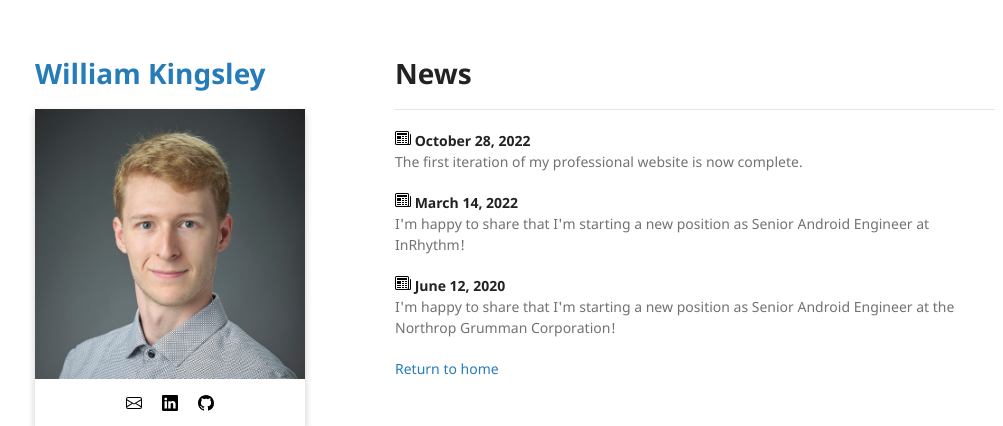
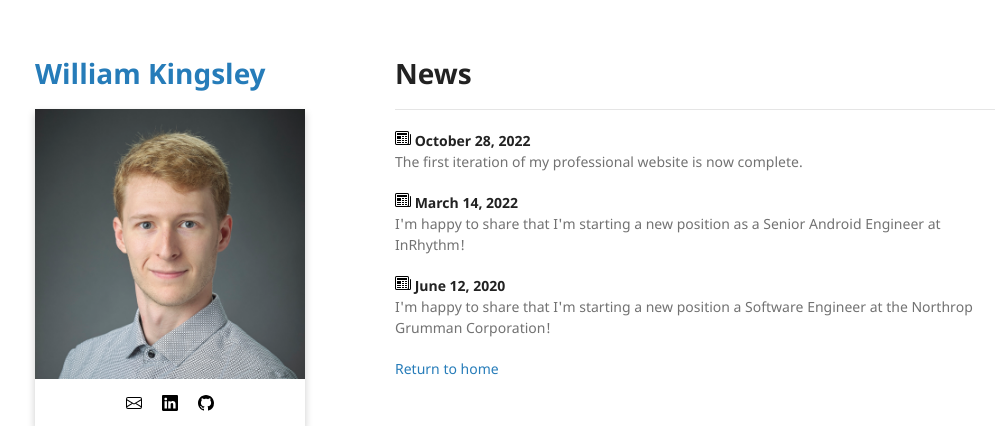
Before and after one commit to data-programmer/data-programmer.github.io, a Jekyll site: the page built from news.md, in a window 1280 px wide. Shown: the top 426 px of the page, without its empty margins (125-1128 px from the left). Built offline with Jekyll 4.4.1, drawn with Linux system fonts in a browser that asks for light colours; our own code applies the rules of GitHub Pages for plain Markdown files.

Commit message:
Updating news

```diff
--- a/_data/news.yml
+++ b/_data/news.yml
@@ -2,10 +2,10 @@
   date: "October 28, 2022"
   show: true
 
-- news: "I'm happy to share that I'm starting a new position as Senior Android Engineer at InRhythm!"
+- news: "I'm happy to share that I'm starting a new position as a Senior Android Engineer at InRhythm!"
   date: "March 14, 2022"
   show: true
 
-- news: "I'm happy to share that I'm starting a new position as Senior Android Engineer at the Northrop Grumman Corporation!"
+- news: "I'm happy to share that I'm starting a new position a Software Engineer at the Northrop Grumman Corporation!"
   date: "June 12, 2020"
   show: true
```
